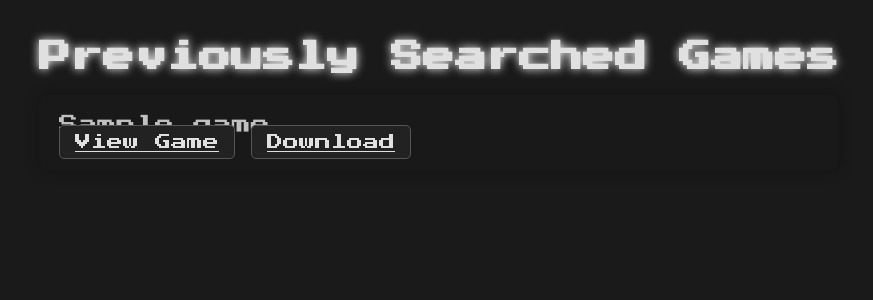
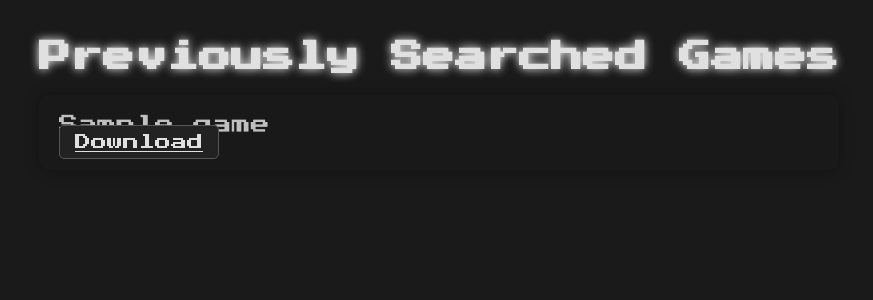
Before and after one commit to ahyayyhesam/game-finder, a Flask app: page / in a window 1280 px wide. Shown: the top 300 px of the page, without its empty margins (201-1074 px from the left). Run offline with Flask 3, Linux system fonts and the light colour scheme; tables that the repository leaves empty hold one stand-in row (values such as "Sample post").

Commit message:
Update list.html

```diff
--- a/templates/list.html
+++ b/templates/list.html
@@ -54,7 +54,6 @@
         {% for game in games %}
             <div class="game-item">
                 <div class="game-title">{{ game.title }}</div>
-                <a class="download-btn" href="{{ game.link }}" target="_blank">View Game</a>
                 <a class="download-btn" href="{{ game.download_link }}" target="_blank">Download</a>
             </div>
         {% endfor %}
```
